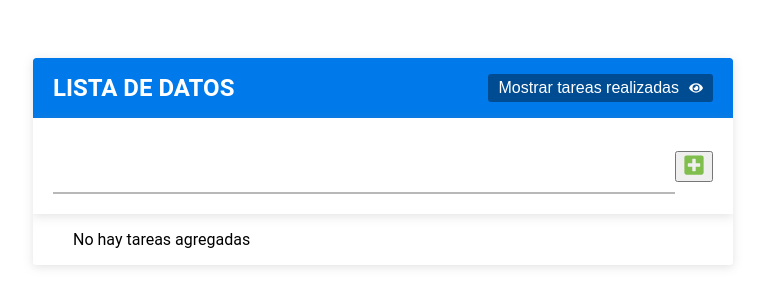
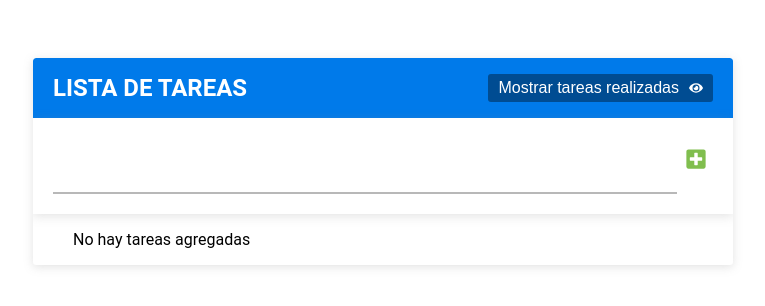
Before and after one commit to jevar0809/ingreso_datos_editable, a React (Vite) app: page / in a window 1280 px wide. Shown: the top 306 px of the page, without its empty margins (257-1022 px from the left). Built offline with nearby package versions, Linux system fonts and the light colour scheme.

Commit message:
lo que se escribe en el input sale en la consola

```diff
--- a/src/componentes.jsx
+++ b/src/componentes.jsx
@@ -5,6 +5,7 @@ import { CiEdit } from "react-icons/ci";
 import { MdDeleteForever } from "react-icons/md";
 
 import './index.css'
+import { useState } from "react";
 
 
 
@@ -13,9 +14,8 @@ import './index.css'
 export const Header = ()=>{
     return(
     <header className="header">
-        <h1 className="header__titulo">LISTA DE DATOS</h1>
+        <h1 className="header__titulo">LISTA DE TAREAS</h1>
         <button className="header__boton"> Mostrar tareas realizadas <FaEye className="header__icono-boton"/></button>
-
     </header>
 
     )
@@ -30,14 +30,44 @@ export const Header = ()=>{
 
 
 export const Formulario = ()=>{
+
+    const [datoCapturado, setDatoCapturado] = useState('')
+
+
+
+
+    const capturaDatos = (e)=>{
+        setDatoCapturado(e.target.value)
+        console.log(datoCapturado)
+
+    }
+
+    const enviaDatoAbajo = (e)=>{
+        e.preventDefault()
+
+
+
+
+    }
+
+
+
+
     return(
 
 
-        <form className="formulario-tareas">
-            <input type="text" className="formulario-tareas__input" />
-            <button
-                className="formulario-tareas__btn, formulario-tareas__input:focus">
-            <FaPlusSquare className="formulario-tareas__icono-btn" /></button>
+        <form className="formulario-tareas" onSubmit={enviaDatoAbajo}>
+            <input
+                type="text"
+                value={datoCapturado}
+                className="formulario-tareas__input"
+                onChange={capturaDatos}
+            />
+
+
+            <button className="formulario-tareas__btn">
+                <FaPlusSquare className="formulario-tareas__icono-btn" />
+            </button>
 
 
 
--- a/src/index.css
+++ b/src/index.css
@@ -79,7 +79,7 @@ body{
 .formulario-tareas__input {
 	border: none;
 	padding: 15px;
-	width: 100%;
+	width: 90%;
 	font-size: 20px;
 	font-family: 'Roboto', sans-serif;
 	border-bottom: 2px solid #b8b8b8;
```
